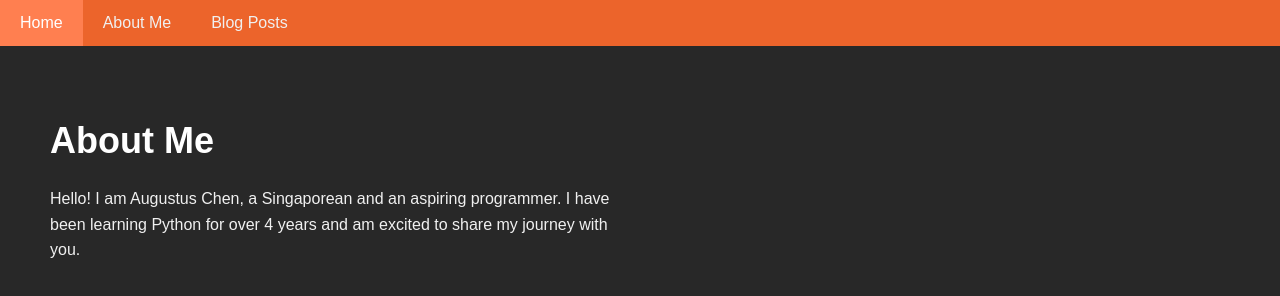
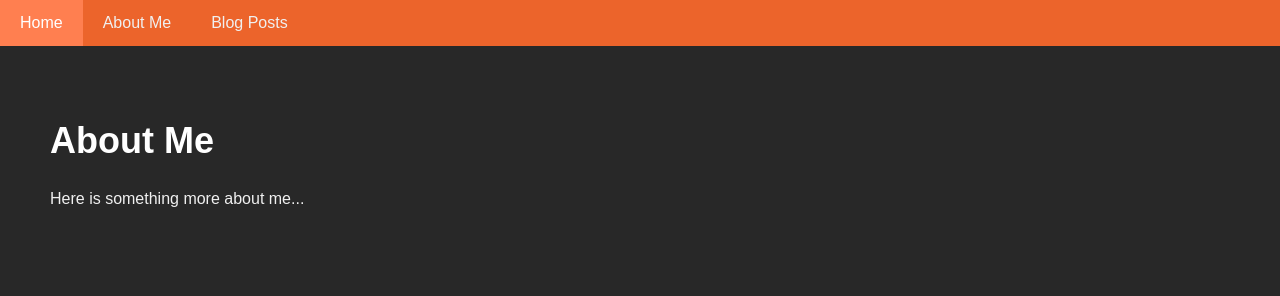
Before and after one commit to csjaugustus/augustuschen-website, a plain HTML site: page aboutme.html in a window 1280 px wide. Drawn offline with Linux system fonts and the light colour scheme.

Commit message:
updated aboutme placeholder text

```diff
--- a/aboutme.html
+++ b/aboutme.html
@@ -15,7 +15,7 @@
     <div class="container">
         <div class="text-content">
             <h1>About Me</h1>
-            <p>Hello! I am Augustus Chen, a Singaporean and an aspiring programmer. I have been learning Python for over 4 years and am excited to share my journey with you.</p>
+            <p>Here is something more about me...</p>
         </div>
     </div>
 </body>
```
